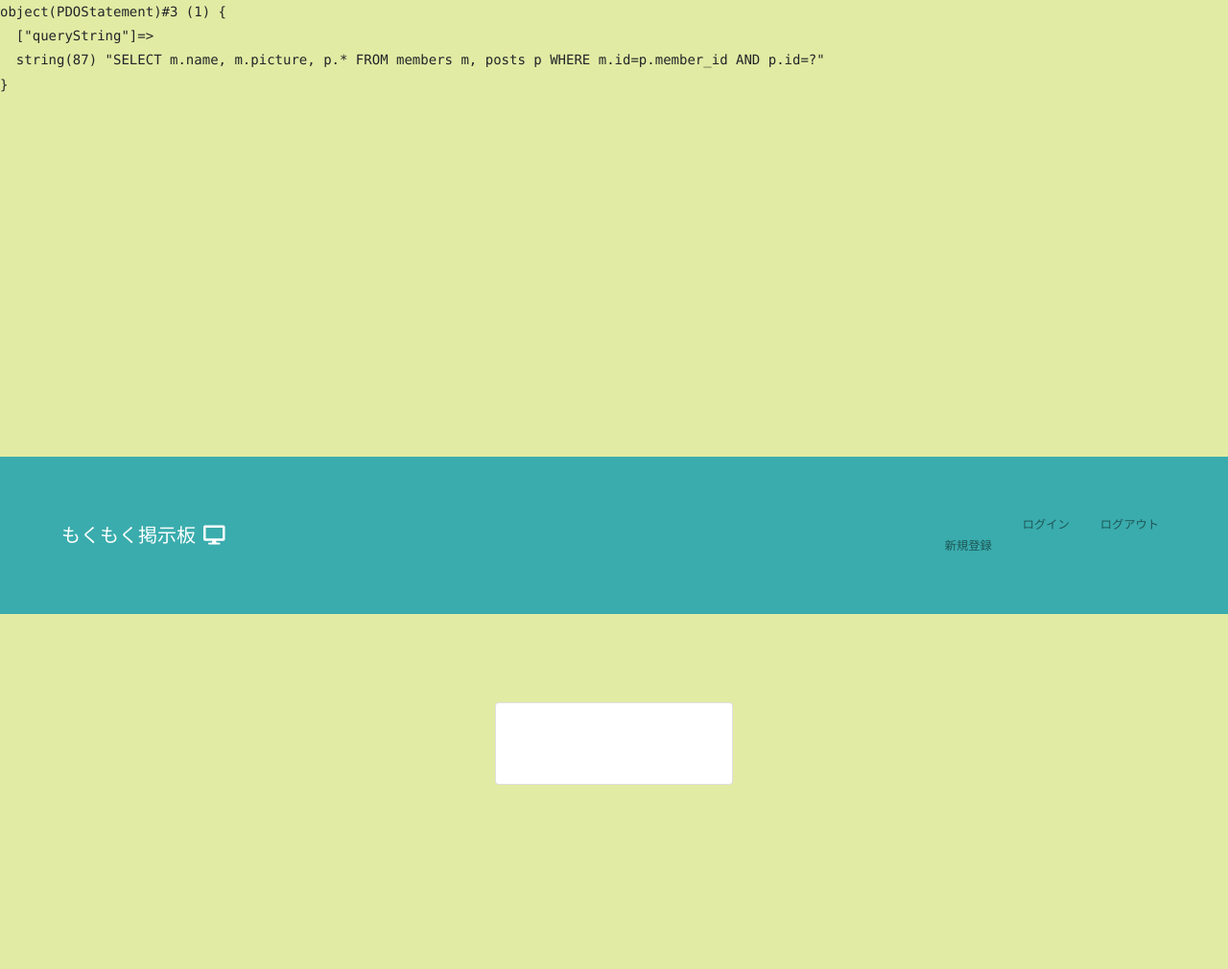
After one commit to tsubasashimazaki/thread, a PHP site: page /details.php?id=1 in a window 1280 px wide. The commit adds this page. Shown: the whole page at 96% size. Run offline with PHP 8.4, Linux system fonts and the light colour scheme; data that the repository does not hold is empty; some libraries are stand-ins or nearby versions.

Commit message:
modified: 確認画面のUI/UX調整 new file: 詳細画面作成(途中)

```diff
--- a/confilm.php
+++ b/confilm.php
@@ -47,8 +47,8 @@ if (!empty($_POST)) { //送信ボタンを押したかの判断
             <img src="./user_profile/<?php echo(htmlspecialchars($_SESSION['add']['image'], ENT_QUOTES)); ?>" alt="">
             </div>
 
-        <button type="submit" class="btn btn-success mt-3"><a href="add.php?action=historyBack" class="historyBack">一つ前の画面に戻る</a></button>
-        <button type="submit" class="btn btn-primary mt-3">こちらの内容で登録する</button>
+        <button type="submit" class="btn btn-success mt-2 mb-5"><a href="add.php?action=historyBack" class="historyBack">一つ前の画面に戻る</a></button>
+        <button type="submit" class="btn btn-primary mt-2 mb-5">こちらの内容で登録する</button>
         </form>
     </div>
 </div>
--- a/css/style.css
+++ b/css/style.css
@@ -77,7 +77,7 @@ img{
 }
 
 
-/* ------------------ thread.php ------------------ー */
+/* ------------------ index.php ------------------ー */
 .threadContent {
     padding-top: 5rem;
 }
@@ -128,9 +128,12 @@ img{
 .delete:visited {
     color: tomato;
 }
-
+.details,
 .update {
     font-size: 12px;
+}
+.userMessage {
+    font-size: 16px;
 }
 
 
--- /dev/null
+++ b/details.php
@@ -0,0 +1,31 @@
+<?php
+session_start();
+require('templates/database.php');
+
+
+$posts = $db->prepare('SELECT m.name, m.picture, p.* FROM members m, posts p WHERE m.id=p.member_id AND p.id=?');
+$posts->execute(array($_REQUEST['id']));
+?>
+<pre>
+<?php var_dump($posts); ?>
+<pre>
+<?php require('templates/header.php'); ?>
+<div class="container">
+    <div class="row">
+        <div class="card mx-auto">
+            <div class="card-body">
+                <?php if( $post = $posts->fetch()): ?>
+                <div class="threadArea">
+                    <div class="threadMessages">
+                        <img src="./user_profile/<?php echo(htmlspecialchars($post['picture'], ENT_QUOTES)); ?>"  alt="">
+                        <p class="memberName"> : <?php echo(htmlspecialchars($post['name'], ENT_QUOTES)); ?> </p>
+                        <p class="messageTime">投稿日時: 2020/07/05/20:45</p>
+                    </div>
+                    <p class="userMessage col-md-12"><?php echo(htmlspecialchars($post['message'], ENT_QUOTES)); ?></p>
+                </div><!-- /threadArea -->
+                <?php endif; ?>
+            </div>
+        </div>
+    </div>
+</div>
+<?php require('templates/footer.php'); ?>
--- a/index.php
+++ b/index.php
@@ -50,6 +50,8 @@ $posts = $db->query('SELECT m.name, m.picture, p.* FROM members m, posts p WHERE
                     <p class="memberName"> : <?php echo(htmlspecialchars($post['name'], ENT_QUOTES)); ?> </p>
                     <p class="messageTime">投稿日時: 2020/07/05/20:45</p>
                     <ul>
+                        <a href="details.php" class="details">返信</a>
+                        |
                         <a href="#" class="update">編集</a>
                         |
                         <a href="#" class="delete">削除</a>
```
